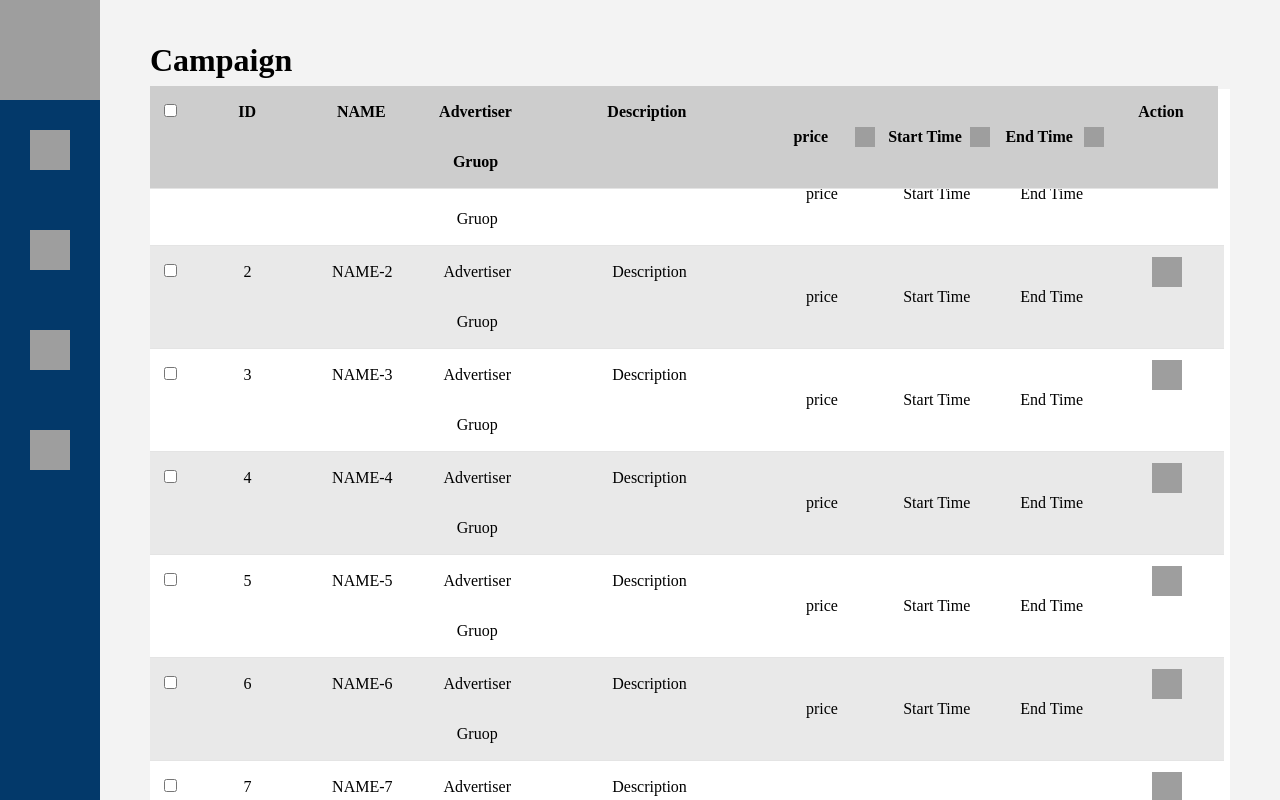
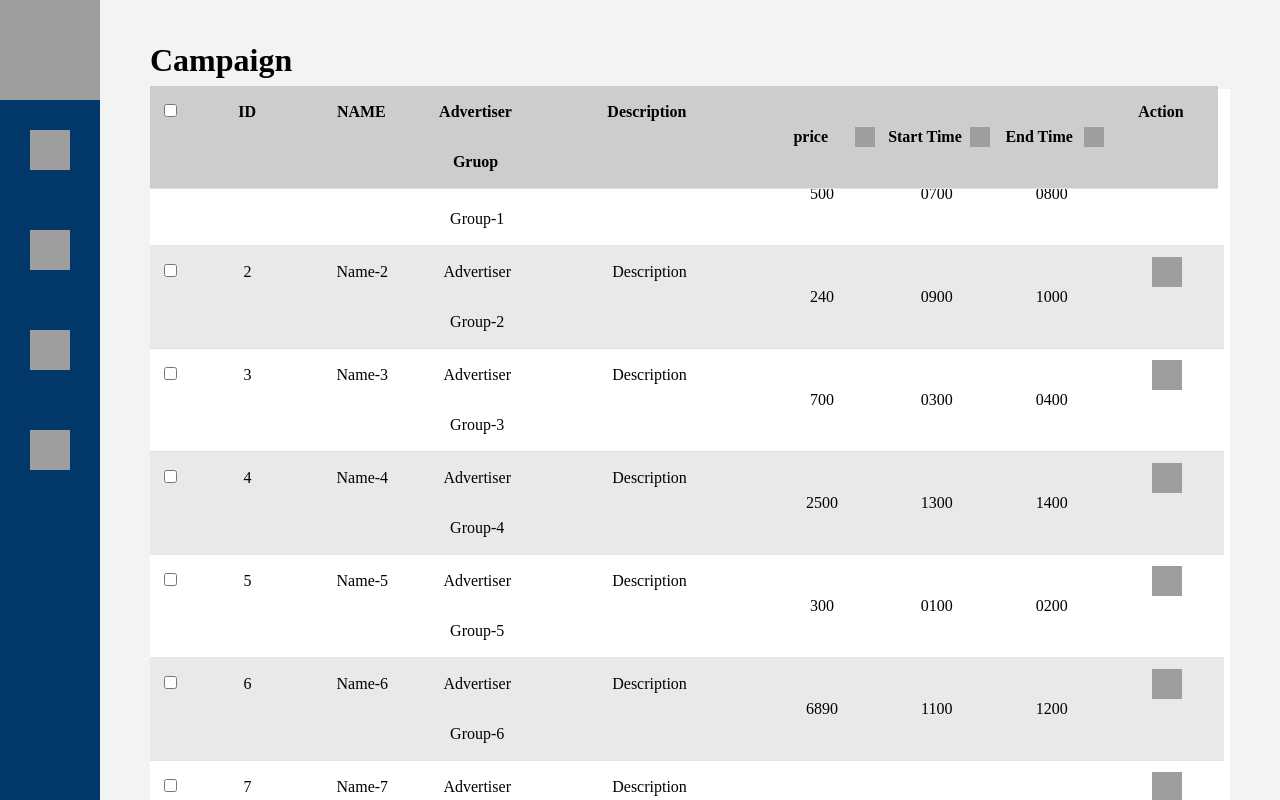
Before and after one commit to JackJackHuo/AdScheduleSystem, a website built with webpack: page index.html in a window 1280 px wide. Built offline with nearby package versions, Linux system fonts and the light colour scheme; grey boxes are pictures that could not be loaded.

Commit message:
feat: add price/starttime/endtime sorting function refactor: MVC coding

```diff
--- a/index.html
+++ b/index.html
@@ -37,19 +37,19 @@
             <th class="table__cell table__cell--description">Description</th>
             <th class="table__cell table__cell--price">
               <span>price</span>
-              <img class="header__icon"
+              <img class="header__icon" id="header__icon--price"
                 src="https://raw.githubusercontent.com/WendellLiu/alphacamp-frontend-course/master/data-table/static/icons/sort.svg"
                 alt="">
             </th>
             <th class="table__cell table__cell--startime">
               <span>Start Time</span>
-              <img class="header__icon"
+              <img class="header__icon" id="header__icon--startTime"
                 src="https://raw.githubusercontent.com/WendellLiu/alphacamp-frontend-course/master/data-table/static/icons/sort.svg"
                 alt="">
             </th>
             <th class="table__cell table__cell--endtime">
               <span>End Time</span>
-              <img class="header__icon"
+              <img class="header__icon" id="header__icon--endTime"
                 src="https://raw.githubusercontent.com/WendellLiu/alphacamp-frontend-course/master/data-table/static/icons/sort.svg"
                 alt="">
             </th>
--- a/src/main.js
+++ b/src/main.js
@@ -2,27 +2,161 @@ import './scss/main.scss'
 
 console.log('JS Loaded!!')
 
-const tbody = document.querySelector('.tbody')
-tbody.innerHTML = ''
+const model = {
+  "clients":[
+    {
+      "id": 1,
+      "name": "Name-1",
+      "group": "Group-1",
+      "description": "Description",
+      "price": 500,
+      "startTime": "0700",
+      "endTime": "0800"
+    },
+    {
+      "id": 2,
+      "name": "Name-2",
+      "group": "Group-2",
+      "description": "Description",
+      "price": 240,
+      "startTime": "0900",
+      "endTime": "1000"
+    },
+    {
+      "id": 3,
+      "name": "Name-3",
+      "group": "Group-3",
+      "description": "Description",
+      "price": 700,
+      "startTime": "0300",
+      "endTime": "0400"
+    },
+    {
+      "id": 4,
+      "name": "Name-4",
+      "group": "Group-4",
+      "description": "Description",
+      "price": 2500,
+      "startTime": "1300",
+      "endTime": "1400"
+    },
+    {
+      "id": 5,
+      "name": "Name-5",
+      "group": "Group-5",
+      "description": "Description",
+      "price": 300,
+      "startTime": "0100",
+      "endTime": "0200"
+    },
+    {
+      "id": 6,
+      "name": "Name-6",
+      "group": "Group-6",
+      "description": "Description",
+      "price": 6890,
+      "startTime": "1100",
+      "endTime": "1200"
+    },
+    {
+      "id": 7,
+      "name": "Name-7",
+      "group": "Group-7",
+      "description": "Description",
+      "price": 723,
+      "startTime": "0500",
+      "endTime": "0600"
+    },
+    {
+      "id": 8,
+      "name": "Name-8",
+      "group": "Group-8",
+      "description": "Description",
+      "price": 823,
+      "startTime": "0800",
+      "endTime": "0900"
+    },
+    {
+      "id": 9,
+      "name": "Name-9",
+      "group": "Group-9",
+      "description": "Description",
+      "price": 23,
+      "startTime": "0200",
+      "endTime": "0300"
+    },
+    {
+      "id": 10,
+      "name": "Name-10",
+      "group": "Group-10",
+      "description": "Description",
+      "price": 1323,
+      "startTime": "1000",
+      "endTime": "1100"
+    },
+    {
+      "id": 11,
+      "name": "Name-11",
+      "group": "Group-11",
+      "description": "Description",
+      "price": 523,
+      "startTime": "0600",
+      "endTime": "0700"
+    },
+    {
+      "id": 12,
+      "name": "Name-12",
+      "group": "Group-12",
+      "description": "Description",
+      "price": 623,
+      "startTime": "1200",
+      "endTime": "1300"
+    },
+    {
+      "id": 13,
+      "name": "Name-13",
+      "group": "Group-13",
+      "description": "Description",
+      "price": 133,
+      "startTime": "0400",
+      "endTime": "0500"
+    },
+    {
+      "id": 14,
+      "name": "Name-14",
+      "group": "Group-14",
+      "description": "Description",
+      "price": 14023,
+      "startTime": "1400",
+      "endTime": "1500"
+    }
+  ],
+  "targetId":{
+    "headerCheckBox":"#header_checkbox",
+    "tableRows": ".table__row",
+    "darkMode":"dark__mode__toggle"
+  }
+}
+const view = {
 
-for(let i = 1 ; i < 50 ; i++){
-  tbody.innerHTML += `<tr class="table__row table__body__row" id="row-${i}">
+  getRowsElement(client){
+      return `<tr class="table__row table__body__row" id="row-${client.id}">
               <td class="table__cell table__cell--checkbox">
-              <input type="checkbox" name="body_checkbox" id="body_checkbox" data-id="row-${i}">
+              <input type="checkbox" name="body_checkbox" id="body_checkbox" data-id="row-${client.id}">
               </td>
-              <td class="table__cell table__cell--id">${i}</td>
-              <td class="table__cell table__cell--name">NAME-${i}</td>
+              <td class="table__cell table__cell--id">${client.id}</td>
+              <td class="table__cell table__cell--name">${client.name}</td>
               <td class="table__cell table__cell--ad">
                 <div class="advertiser">Advertiser</div>
-                <span class="gruop">Gruop</span>
+                <span class="gruop">${client.group}</span>
               </td>
-              <td class="table__cell table__cell--description">Description</td>
-              <td class="table__cell table__cell--price">price</td>
-              <td class="table__cell table__cell--startime">Start Time</td>
-              <td class="table__cell table__cell--endtime">End Time</td>
+              <td class="table__cell table__cell--description">${client.description}</td>
+              <td class="table__cell table__cell--price">${client.price}</td>
+              <td class="table__cell table__cell--startime">${client.startTime}</td>
+              <td class="table__cell table__cell--endtime">${client.endTime}</td>
               <td class="table__cell table__cell--action">
-              <img class="cell__action__icon" src="https://raw.githubusercontent.com/WendellLiu/alphacamp-frontend-course/master/data-table/static/icons/menu.svg" id="action__input_${i}" alt="menu" />
-              <div class="action__menu hidden" role="dialog" aria-modal="true" aria-labelledby="action__input_${i}" id="action__menu_${i}">
+              <img class="cell__action__icon" src="https://raw.githubusercontent.com/WendellLiu/alphacamp-frontend-course/master/data-table/static/icons/menu.svg" id="action__input_${client.id}" alt="menu" />
+              <div class="action__menu hidden" role="dialog" aria-modal="true" aria-labelledby="action__input_${client.id}" id="action__menu_${client.id}">
                 <menu class="menu__body">
                   <menuitem class="menu__item">
                   <img src="https://raw.githubusercontent.com/WendellLiu/alphacamp-frontend-course/master/data-table/static/icons/duplicate.svg" class="menu__item__icon" />
@@ -40,55 +174,113 @@ for(let i = 1 ; i < 50 ; i++){
               </div>
             </td>
           </tr>`
-}
-
-// target the input element
-const rows = document.querySelectorAll(".table__row");
-const darkMode = document.querySelector('#dark__mode__toggle')
-const headerCheckBox = document.querySelector('#header_checkbox')
-
-
-// click handler
-const bodyRowClicked = event => {
-  const target = event.target
-  const menus = document.querySelectorAll('.action__menu')
-  if(target.matches('.cell__action__icon')){
-    if (target.nextElementSibling.classList.contains('hidden')){
-      menus.forEach(menu => !menu.classList.contains('hidden') ? menu.classList.add('hidden'): void 8)
-      target.nextElementSibling.classList.toggle('hidden')
-    }else{
-      target.nextElementSibling.classList.toggle('hidden')
-    }
-   }else if (target.id === 'body_checkbox'){
-    const row = document.getElementById(target.dataset.id)
-    target.checked?row.classList.add("focus"):row.classList.remove("focus")
-  }else{
-    menus.forEach(menu => !menu.classList.contains('hidden') ? menu.classList.add('hidden') : void 8)
-  }
-};
-
-const darkModeToggleHandler = e => {
-  if(e.target.checked){
-    document.documentElement.setAttribute('data-theme' , 'dark')
-  }else{
-    document.documentElement.setAttribute('data-theme' , 'light')
+  },
+  renderRows(array){
+    const tbody = document.querySelector('.tbody')
+    tbody.innerHTML = array.map(client => this.getRowsElement(client)).join('')
   }
 }
 
-const headerCheckBoxClicked = e =>{
+
+
+const controller = {
+
+  renderItems(){
+    view.renderRows(model.clients)
+  },
+
+  clickEventDsipatcher(target){
+    switch (target.id) {
+
+      case 'header_checkbox':
+        this.headerEvent(target)
+      break
+
+      case "dark__mode__toggle":
+        this.darkModeEvent(target)
+      break
+
+      case "header__icon--price":
+        this.sort(target, 'price')
+      break
+
+      case "header__icon--startTime":
+        this.sort(target, 'startTime')
+      break
+
+      case "header__icon--endTime":
+        this.sort(target, 'endTime')
+      break
+
+      default:
+        this.tableEvent(target)
+
+    }
+  },
+
+  tableEvent(target){
+    const rows = document.querySelectorAll(".table__row");
+    const menus = document.querySelectorAll('.action__menu')
+    if (target.matches('.cell__action__icon')) {
+      if (target.nextElementSibling.classList.contains("hidden")) {
+        menus.forEach(menu => {
+          menu.getAttribute('aria-labelledby') === target.id ?
+            menu.classList.remove('hidden') :
+            menu.classList.add('hidden')
+        })
+      } else {
+        target.nextElementSibling.classList.toggle("hidden");
+      }
+    } else if (target.id === 'body_checkbox') {
+      const row = document.getElementById(target.dataset.id)
+      row.classList.toggle("focus")
+    } else {
+      menus.forEach(menu => menu.classList.add('hidden'))
+    }
+  },
+
+  headerEvent(target){
+    const rows = document.querySelectorAll(".table__row");
     const bodyCheckBox = document.querySelectorAll('#body_checkbox')
-  if(e.target.checked){
+    if (target.checked) {
       bodyCheckBox.forEach(checkBox => {
         checkBox.checked = true
         rows.forEach(row => row.classList.add("focus"))
 
       })
-  }else{
+    } else {
       bodyCheckBox.forEach(checkBox => checkBox.checked = false)
       rows.forEach(row => row.classList.remove("focus"))
     }
+  },
+
+  darkModeEvent(target){
+    if (target.checked) {
+      document.documentElement.setAttribute('data-theme', 'dark')
+    } else {
+      document.documentElement.setAttribute('data-theme', 'light')
     }
-// bind the event
-rows.forEach(bodyRow => bodyRow.addEventListener("click", bodyRowClicked))
-darkMode.addEventListener('change', darkModeToggleHandler)
-headerCheckBox.addEventListener('change', headerCheckBoxClicked)
+  },
+
+  sort(target , item){
+    target.classList.toggle('sorted')
+    if(!target.matches('.sorted')){
+      model.clients.sort(function (a, b) {
+        return a[item] - b[item]
+      })
+    }else {
+      model.clients.sort(function (a, b) {
+        return b[item] - a[item]
+      })
+    }
+    this.renderItems()
+  }
+}
+
+controller.renderItems()
+
+const body = document.querySelector('BODY')
+body.addEventListener('click', e => {
+  const target = e.target
+  controller.clickEventDsipatcher(target)
+})
```
Also changed, not shown: dist/bundle.js. Lines whose indentation alone changed are shown as unchanged.
